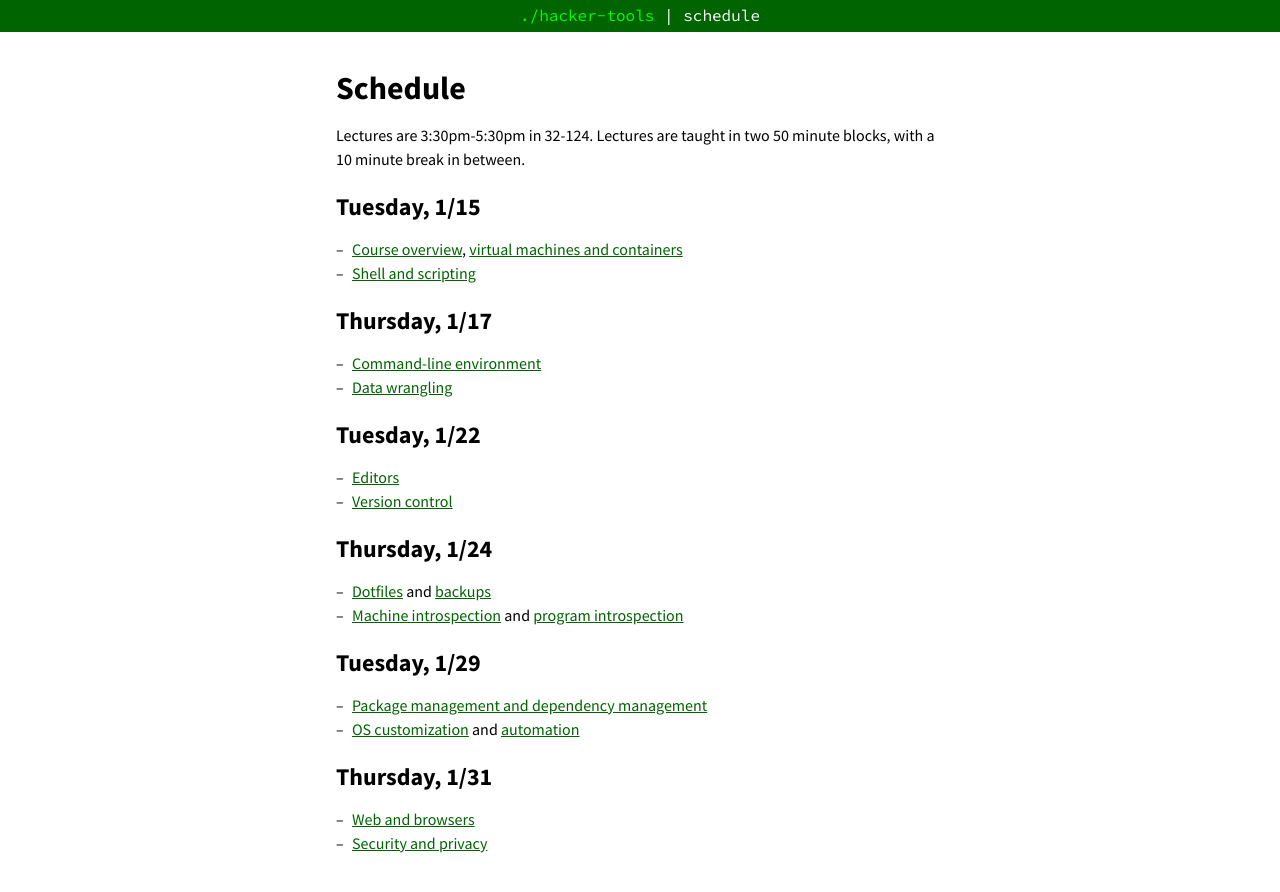
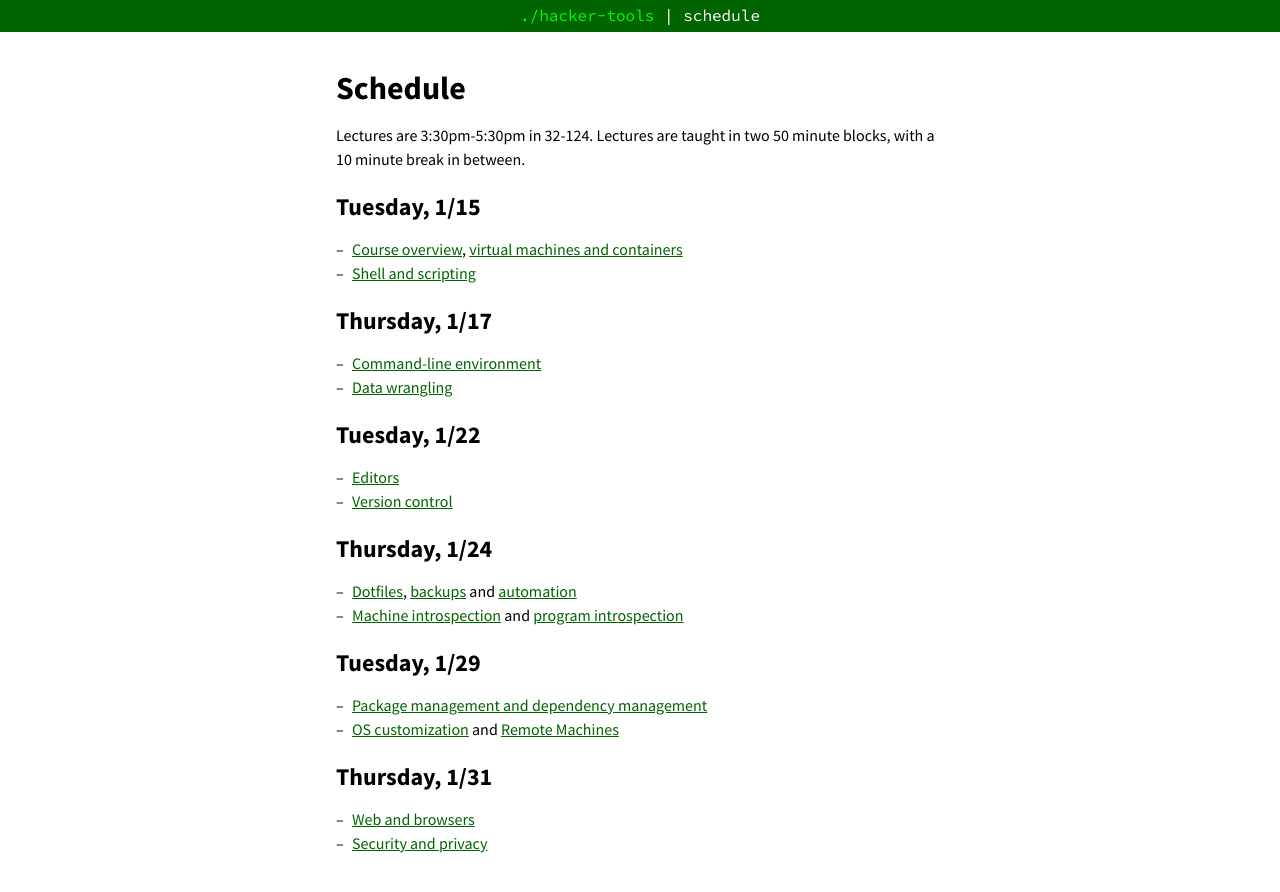
Before and after one commit to missing-semester-cn/missing-semester-cn.github.io, a Jekyll site: the page built from schedule.md, in a window 1280 px wide. Shown: the top 892 px of the page. Built offline with Jekyll 4.4.1, drawn with Linux system fonts in a browser that asks for light colours.

Commit message:
Move remotes lecture

```diff
--- a/schedule.md
+++ b/schedule.md
@@ -23,13 +23,13 @@ blocks, with a 10 minute break in between.
 
 # Thursday, 1/24
 
-- [Dotfiles](/dotfiles/) and [backups](/backups/)
+- [Dotfiles](/dotfiles/), [backups](/backups/) and [automation](/automation/)
 - [Machine introspection](/machine-introspection/) and [program introspection](/program-introspection/)
 
 # Tuesday, 1/29
 
 - [Package management and dependency management](/package-management/)
-- [OS customization](/os-customization/) and [automation](/automation/)
+- [OS customization](/os-customization/) and [Remote Machines](/remotes/)
 
 # Thursday, 1/31
 
```
Also changed, not shown: remotes.md (added, +7 -0 lines).
